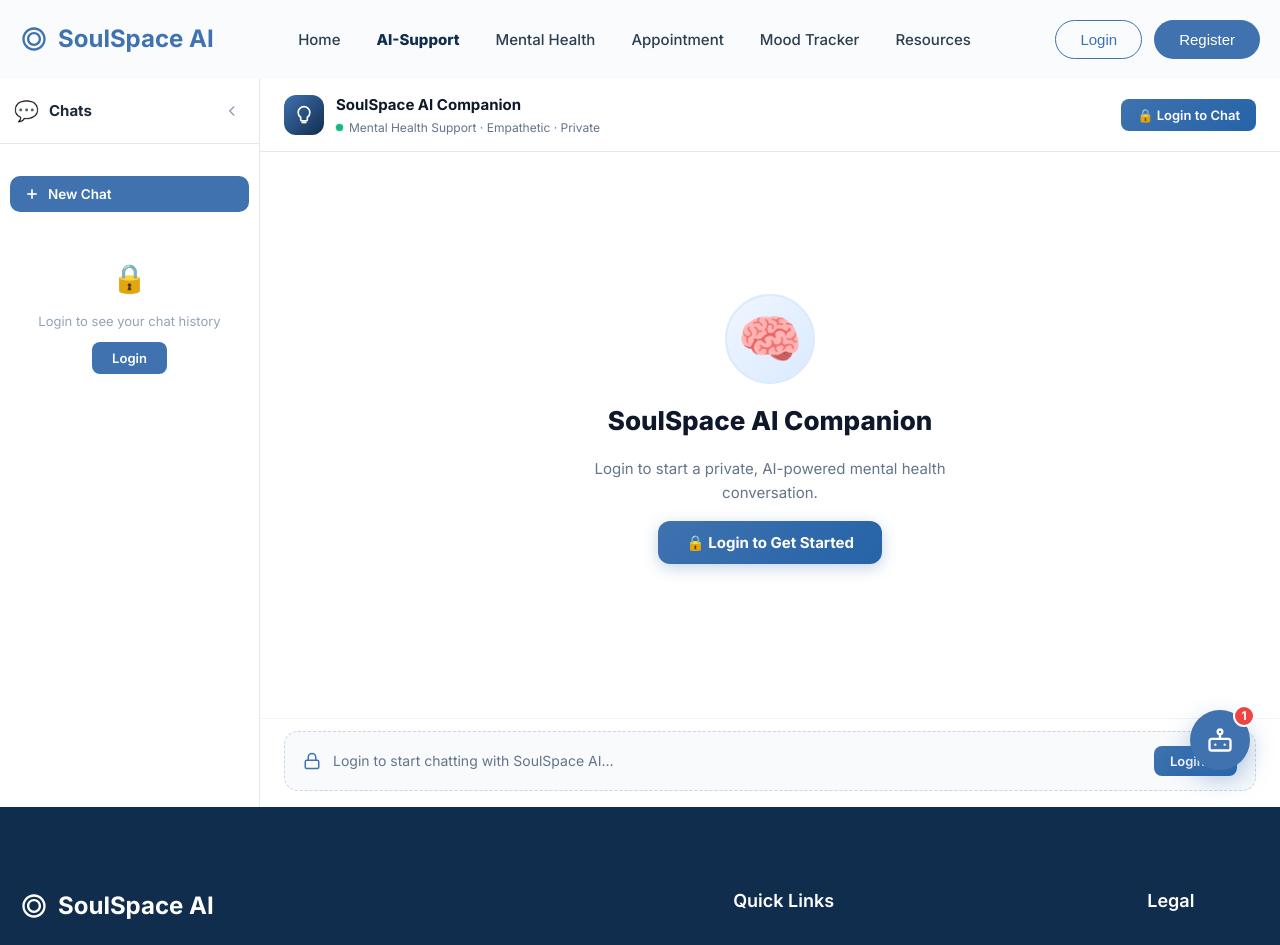
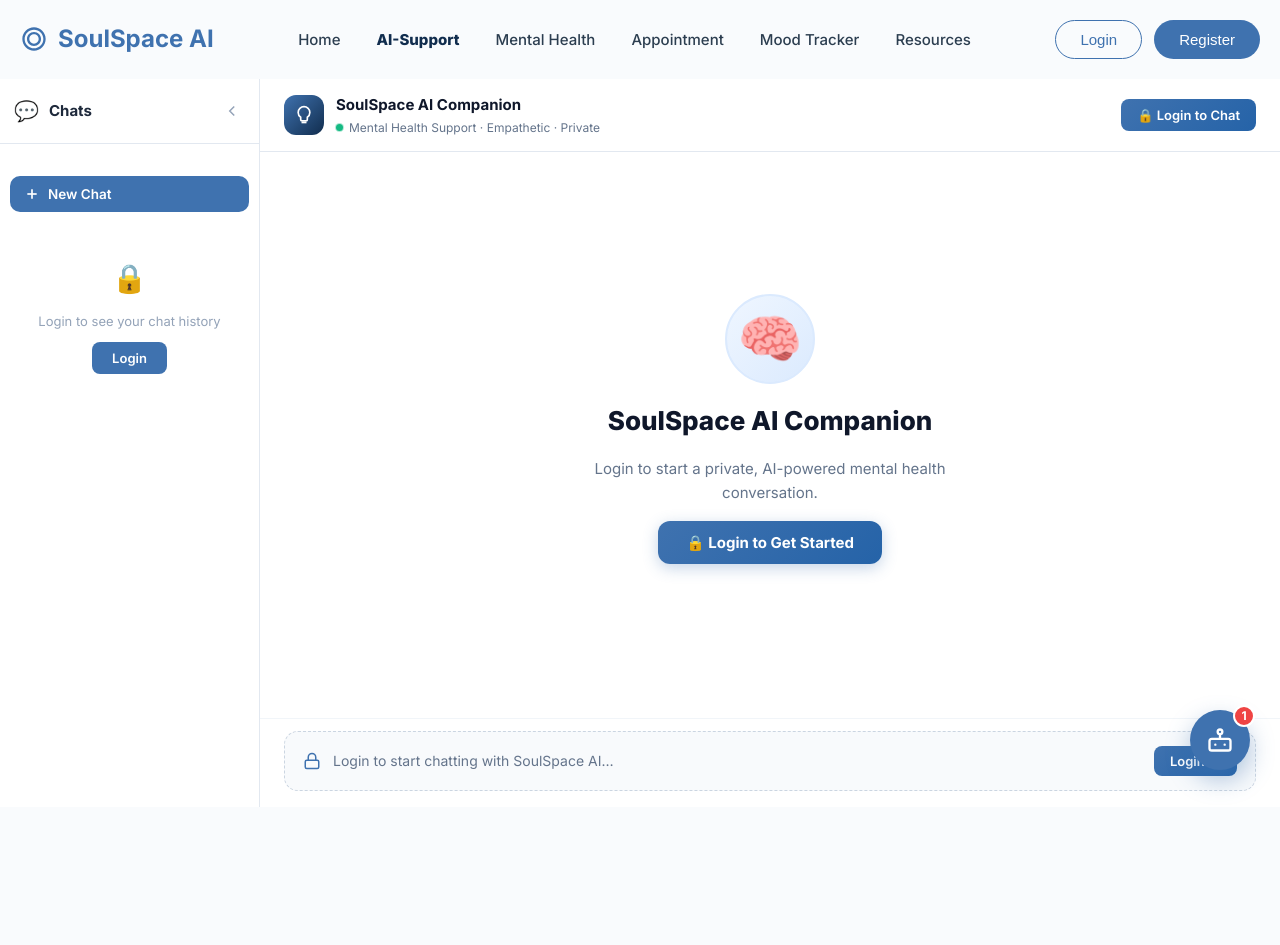
Before and after one commit to its5zoo/Learathon-5.0, a React (Vite) app in the folder frontend/: page /ai-support in a window 1280 px wide. Shown: the top 945 px of the page. After the commit the page ends 807 px from the top, so only its background shows below. Built offline with nearby package versions, Linux system fonts and the light colour scheme.

Commit message:
remove footer from chat page

```diff
--- a/frontend/src/App.tsx
+++ b/frontend/src/App.tsx
@@ -14,6 +14,7 @@ import ResourcesPage from './pages/ResourcesPage';
 function AppContent() {
   const location = useLocation();
   const isAuthPage = ['/login', '/register', '/forgot-password'].includes(location.pathname);
+  const showFooter = !isAuthPage && location.pathname !== '/ai-support';
 
   return (
     <div className="app">
@@ -31,7 +32,7 @@ function AppContent() {
           <Route path="/forgot-password" element={<Auth />} />
         </Routes>
       </main>
-      {!isAuthPage && <Footer />}
+      {showFooter && <Footer />}
       <ChatbotWidget />
     </div>
   );
```
